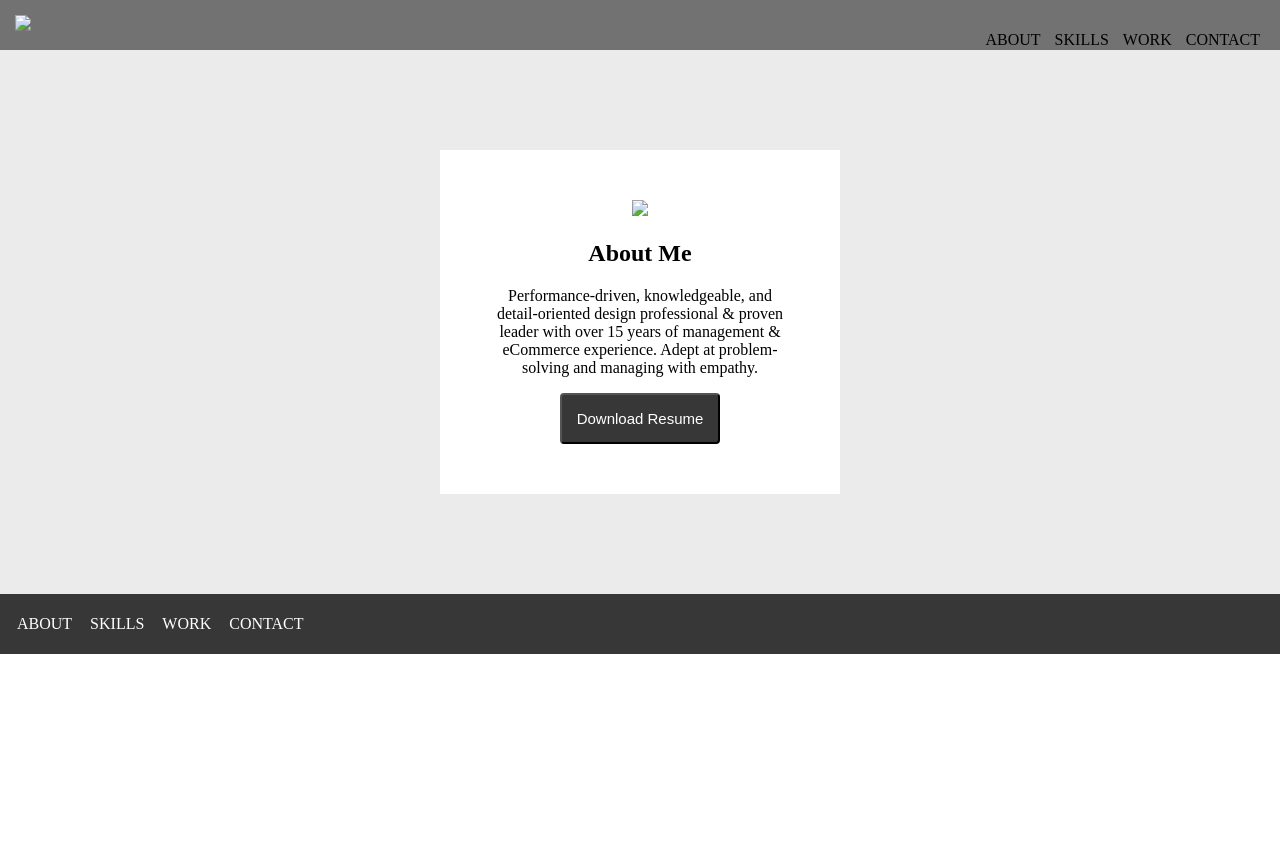
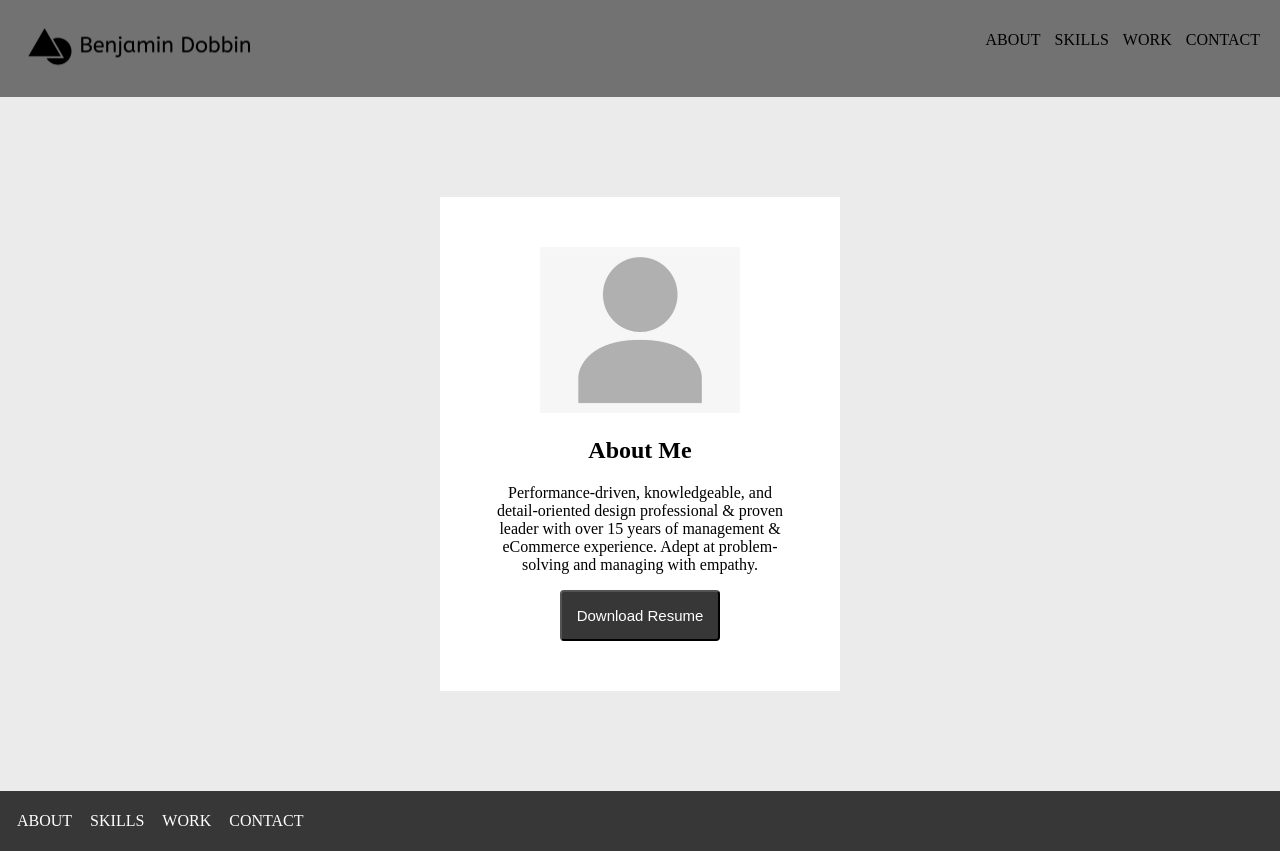
Before and after one commit to BenjaminDobbin/UX_UI_HW_17, a plain HTML site: page index.html in a window 1280 px wide. Before the commit the page ends 800 px from the top, so only its background shows below. Drawn offline with Linux system fonts and the light colour scheme.

Commit message:
Update index.html
HTML pictures updated

```diff
--- a/index.html
+++ b/index.html
@@ -6,7 +6,7 @@
   </head>
   <body>
     <header>
-      <img src="Images/bdlogo.jpg">
+      <img src="Images/Benjamin Dobbin-logo.png" width="250px">
       <ul>
         <li>ABOUT</li>
         <li>SKILLS</li>
@@ -16,7 +16,7 @@
     </header>
     <section class="heroImg">
       <div class="content">
-        <img src="images/placeholder_picture.png">
+        <img src="images/placeholder.jpeg" width="200px">
         <h1>About Me</h1>
         <p>Performance-driven, knowledgeable, and detail-oriented design professional
             & proven leader with over 15 years of management & eCommerce experience.
```
